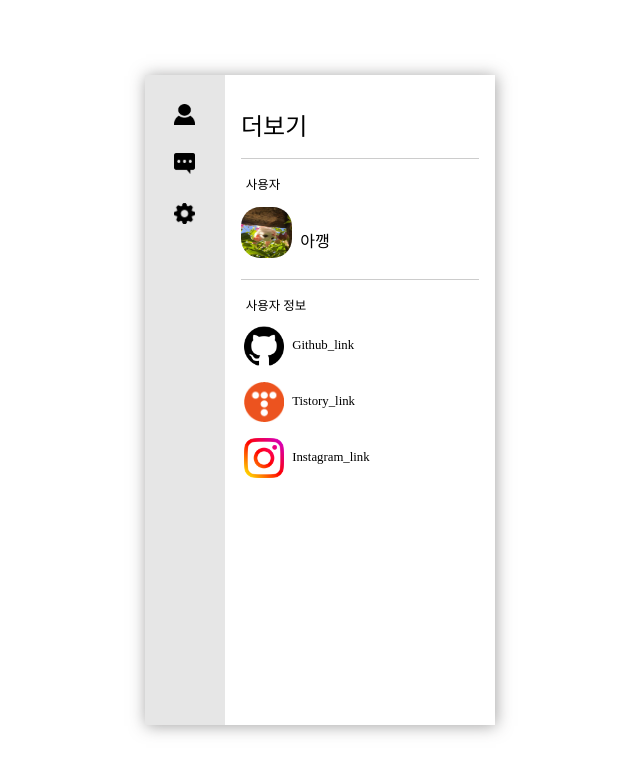
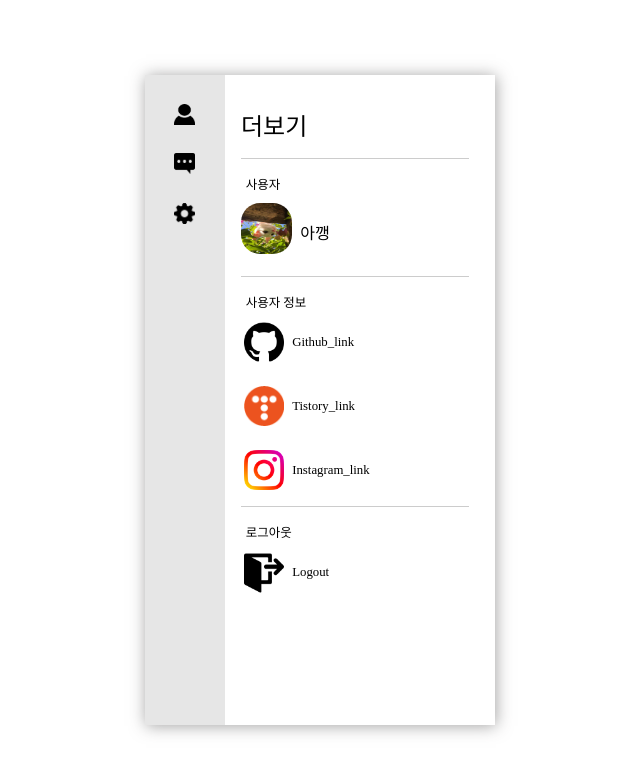
Before and after one commit to oyatplum/react-messenger-17th-Refactoring, a React (Create React App) app: page /setting in a window 1280 px wide. Shown: the top 774 px of the page, without its empty margins (320-960 px from the left). Built offline with nearby package versions, Linux system fonts and the light colour scheme; a web font is replaced by a local one.

Commit message:
style: change setting page

```diff
--- a/src/App.tsx
+++ b/src/App.tsx
@@ -26,7 +26,7 @@ const App = () => {
         <BrowserRouter>
           <Routes>
             <Route path="/" element={<Layout />}>
-              <Route index element={<MainPage />} />
+              <Route path="/main" index element={<MainPage />} />
               <Route path="/friends" element={<FriendsListPage />} />
               <Route path="/chattingRoom" element={<ChattingRoomPage />} />
               <Route path="/setting" element={<SettingPage />} />
--- a/src/pages/SettingPage.tsx
+++ b/src/pages/SettingPage.tsx
@@ -1,7 +1,9 @@
 import React from 'react';
 import styled from 'styled-components';
+import { useNavigate } from 'react-router-dom';
 
 const SettingPage = () => {
+  const navigate = useNavigate();
   return (
     <Container>
       <Setting>더보기</Setting>
@@ -31,6 +33,13 @@ const SettingPage = () => {
         <Git src={`/images/insta.png`} />
         <Info>{'Instagram_link'}</Info>
       </User>
+
+      <Line />
+      <div className="user">{'로그아웃'}</div>
+      <User onClick={() => navigate('/main')}>
+        <Git src={`/images/logout.png`} />
+        <Info>{'Logout'}</Info>
+      </User>
     </Container>
   );
 };
@@ -39,7 +48,7 @@ const Setting = styled.div`
   margin: 2rem 0 1rem 1rem;
 `;
 const Container = styled.div`
-  width: 270px;
+  width: 260px;
   .user {
     margin: 1rem 0 0.2rem 1.3rem;
     font-size: 0.78rem;
@@ -48,6 +57,7 @@ const Container = styled.div`
 const User = styled.div`
   display: flex;
   align-items: center;
+  margin-bottom: 0.5rem;
   :hover {
     background-color: #e6e6e6;
     cursor: pointer;
@@ -62,7 +72,7 @@ const MyImage = styled.img`
 const MyName = styled.div`
   font-size: 1rem;
   display: block;
-  margin: 2rem 0 0 0.5rem;
+  margin: 1.5rem 0 0 0.5rem;
   height: 3rem;
   font-size: 1rem;
 `;
```
Also changed, not shown: src/component/navigator/navigator.tsx (+10 -2 lines), public/images/logout.png (added).
